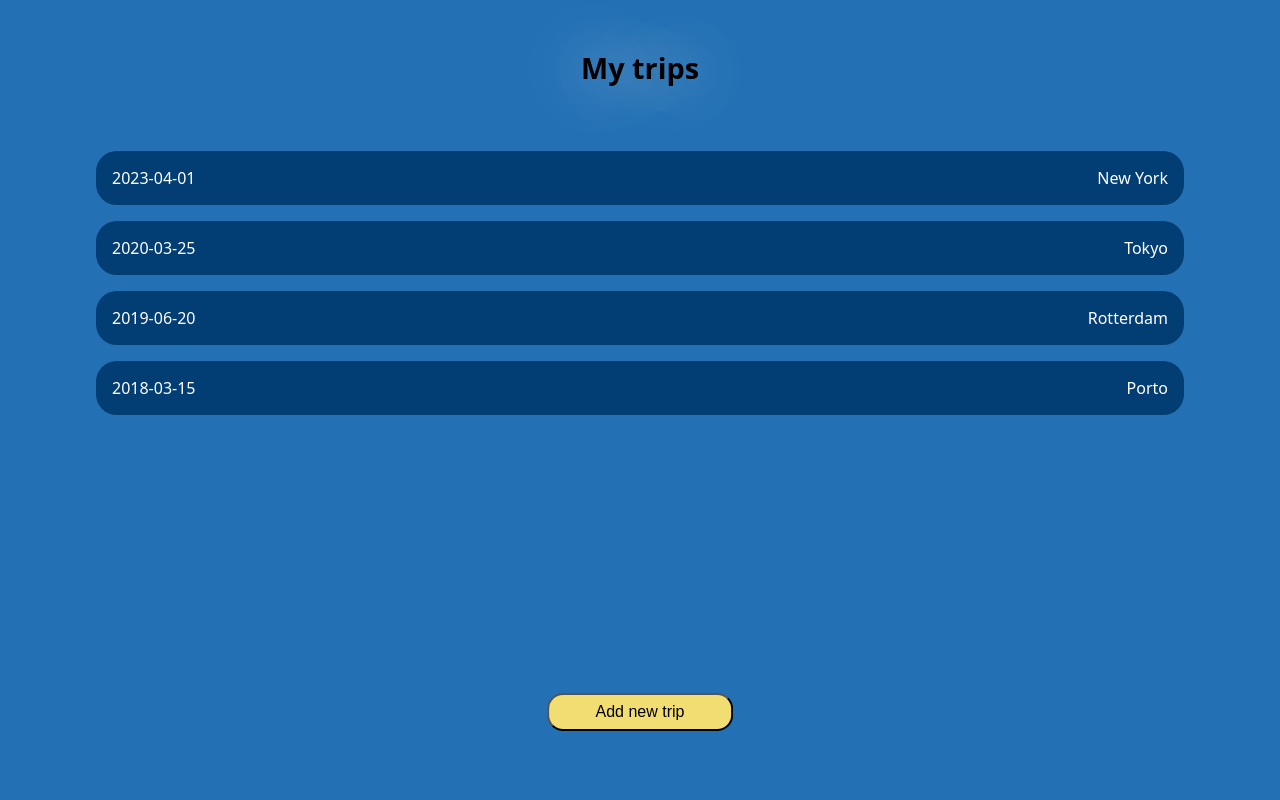
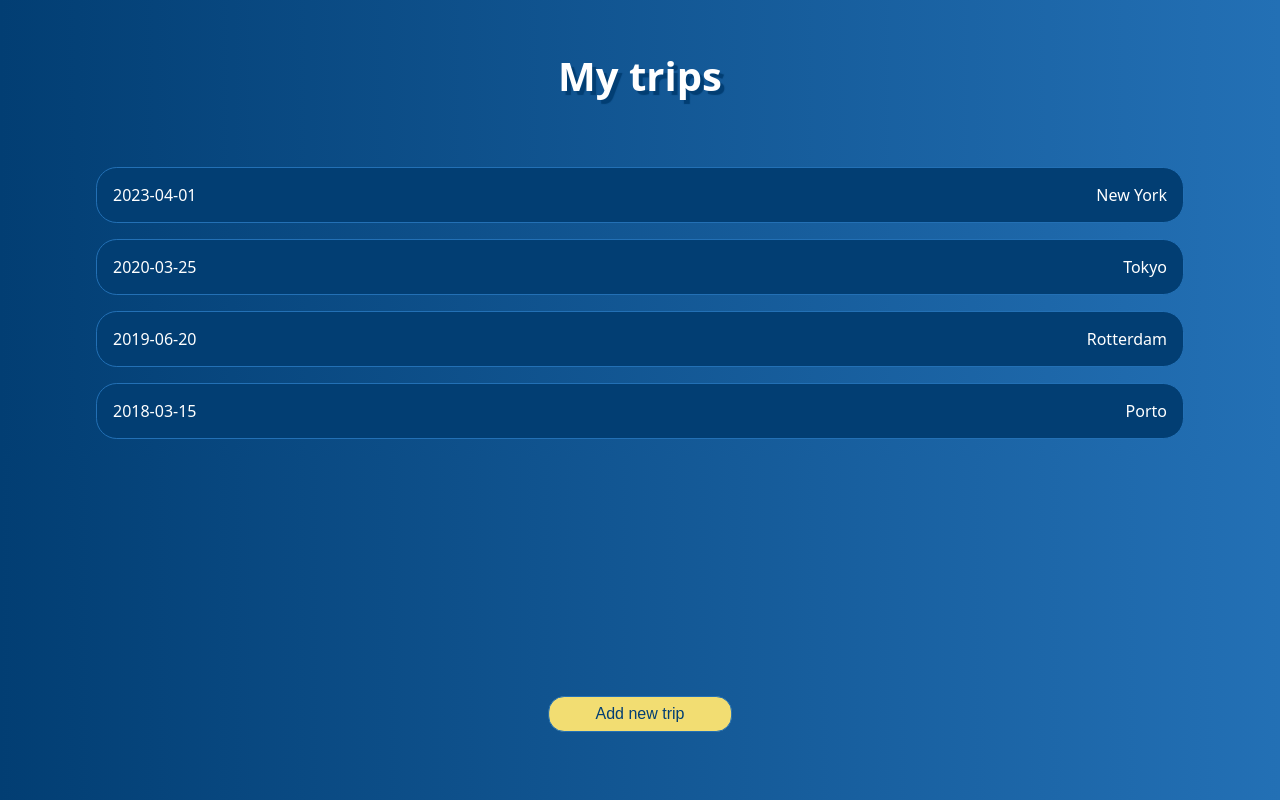
Before and after one commit to malgosiam/capstone_chill-trip-planner, a Next.js app: page /trips in a window 1280 px wide. Built offline with nearby package versions, Linux system fonts and the light colour scheme.

Commit message:
add some styling to trips page and new-trip page

```diff
--- a/components/NewTripForm/index.js
+++ b/components/NewTripForm/index.js
@@ -57,11 +57,13 @@ const StyledForm = styled.form`
   justify-content: center;
   width: 80vw;
   margin: 0 auto;
+  color: var(--white);
 `;
 
 const StyledInput = styled.input`
   height: 2rem;
   border-radius: 1.3rem;
+  border: 1px solid var(--light-blue);
   font-size: 16px;
   font-family: Arial;
   padding: 1.6rem;
--- a/components/StyledButton/index.js
+++ b/components/StyledButton/index.js
@@ -4,15 +4,17 @@ const StyledButton = styled.button`
   padding: 0.5rem 2.9rem;
   border-radius: 1rem;
   background-color: var(--yellow);
-  color: var(--black);
+  color: var(--blue);
   font-size: 1em;
   display: inline-block;
   margin-top: 2rem;
+  border: 1px solid var(--light-blue);
+  transition: all 0.5s ease-out;
 
   &:hover {
     background-color: var(--blue);
     color: var(--white);
-    box-shadow: 0 0 70px var(--white);
+    box-shadow: 0 0 10px var(--shadow);
   }
 `;
 
--- a/components/StyledHeader/index.js
+++ b/components/StyledHeader/index.js
@@ -6,9 +6,10 @@ const StyledHeader = styled.header`
   padding: 3rem;
   width: 100vw;
   margin-bottom: 1rem;
-  font-size: 1.8em;
+  color: var(--white);
+  font-size: 2.5em;
   font-weight: bolder;
-  text-shadow: 0px 0px 4rem #fff;
+  text-shadow: 4px 4px 1px var(--blue);
 `;
 
 export default StyledHeader;
--- a/components/StyledListItem/index.js
+++ b/components/StyledListItem/index.js
@@ -9,11 +9,13 @@ const StyledListItem = styled.li`
   background-color: var(--blue);
   color: var(--white);
   border-radius: 1.3rem;
+  border: 1px solid var(--light-blue);
+  transition: all 0.3s ease-out;
 
   &:hover {
     background-color: var(--yellow);
     color: var(--black);
-    box-shadow: inset -5px -5px 30px var(--orange);
+    box-shadow: 0 0 10px var(--shadow);
   }
 `;
 
--- a/styles.js
+++ b/styles.js
@@ -9,6 +9,7 @@ export default createGlobalStyle`
   --orange: #F2AF5C;
   --white: #FFFFFF;
   --dark-purple: #7F007D;
+  --shadow: rgba(33,33,33,0.2);
 }
   *,
   *::before,
@@ -20,5 +21,11 @@ export default createGlobalStyle`
     margin: 0;
     font-family: system-ui;
     background-color: var(--light-blue);
+    background:color: var(--white);
+    background: linear-gradient(90deg, var(--blue) 0%, var(--light-blue) 100% )
+  }
+
+  input[type="date"]::-webkit-calendar-picker-indicator {
+    filter: invert(1);
   }
 `;
```
